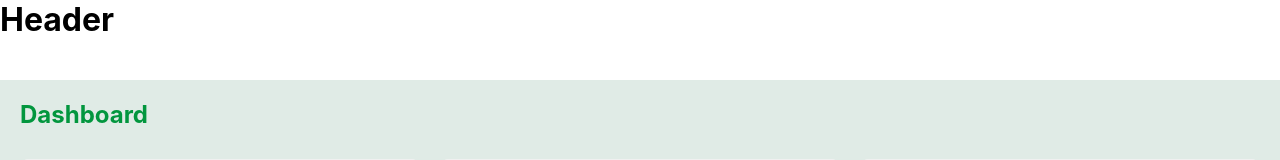
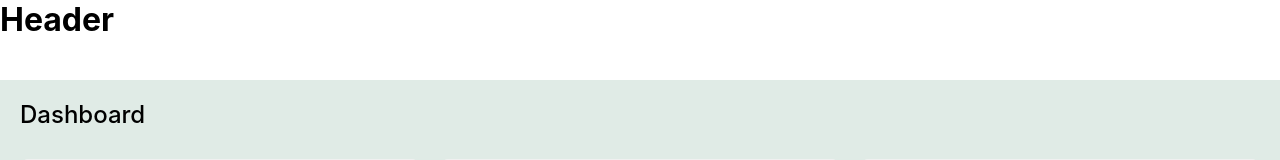
Before and after one commit to Rasheedsheikh/Practice-react-m, a React (Create React App) app: page /admindashboard in a window 1280 px wide. Shown: the top 160 px of the page. Built offline with nearby package versions, Linux system fonts and the light colour scheme.

Commit message:
heading css changes

```diff
--- a/src/Components/AdminDashboard/AdminDashboard.css
+++ b/src/Components/AdminDashboard/AdminDashboard.css
@@ -1,6 +1,7 @@
 .contentHeading{
     margin-bottom: 30px;
-    color: #02963e;
+    font-weight: 500;
+    /* color: #02963e; */
 }
 .dashboardContents{
     display: flex;
```
